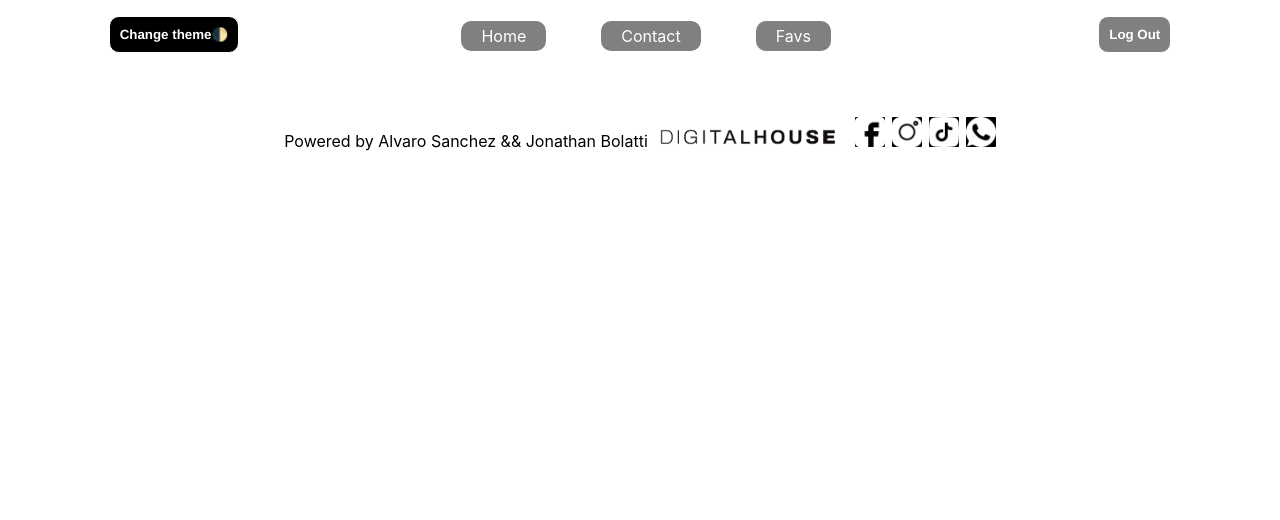
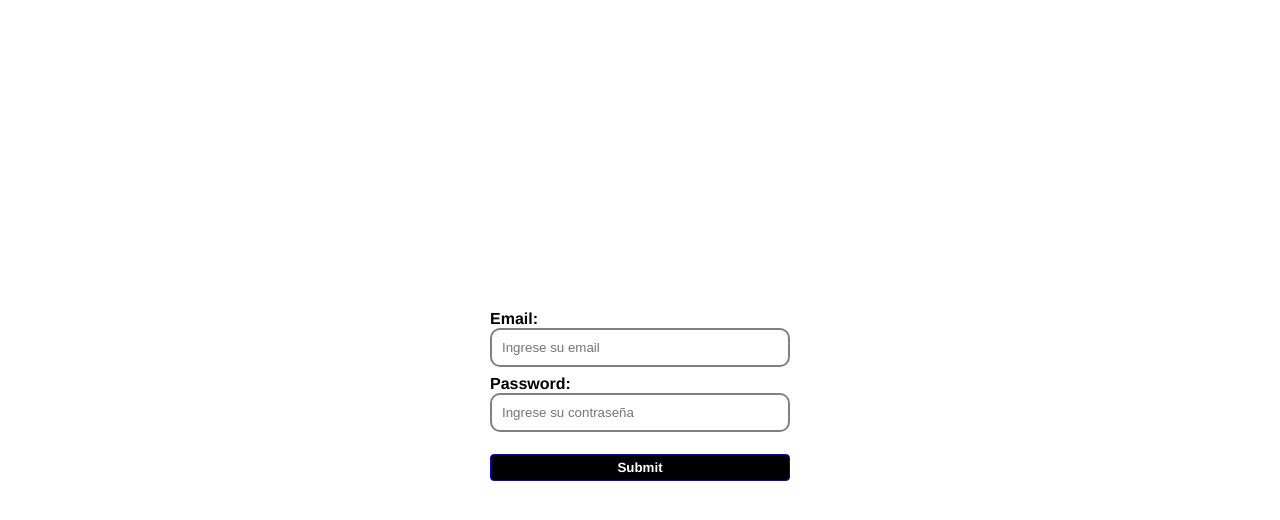
Before and after one commit to JonathanBolatti/ctd-esp-fe3-final-Alvaro.S-Jonathan.B, a React (Create React App) app: page / in a window 1280 px wide. Shown: the top 520 px of the page. Built offline with nearby package versions, Linux system fonts and the light colour scheme.

Commit message:
fix login y logOut

```diff
--- a/package.json
+++ b/package.json
@@ -9,7 +9,7 @@
     "formik": "^2.2.9",
     "react": "^18.2.0",
     "react-dom": "^18.2.0",
-    "react-router-dom": "^6.4.1",
+    "react-router-dom": "^6.10.0",
     "react-scripts": "5.0.1",
     "semantic-ui-react": "^2.1.4",
     "styled-components": "^5.3.9",
--- a/src/Components/Card.jsx
+++ b/src/Components/Card.jsx
@@ -25,14 +25,11 @@ const Card = ({ name, username, id, removeFavorite }) => {
 
   return (
     <div className={`card ${isSelected ? "selected" : ""}`} onClick={handleCardClick}>
-      {/* En cada card deberan mostrar en name - username y el id */}
       <img className="docImagen" src="../images/doctor.jpg" alt="" />
       <h3>
         <Link to={`/dentist/${id}`}>{id}-{name}</Link>
       </h3>
       <h4>{id}</h4>
-      {/* No debes olvidar que la Card a su vez servira como Link hacia la pagina de detalle */}
-      {/* Ademas deberan integrar la logica para guardar cada Card en el localStorage */}
       {state ? (
         <button onClick={() => deleteFav(id)} className="favButton">
           Delete
--- a/src/Components/Navbar.jsx
+++ b/src/Components/Navbar.jsx
@@ -4,7 +4,6 @@ import { Link, useNavigate } from 'react-router-dom'
 import {ContextGlobal} from './utils/global.context'
 import  { useContext } from "react";
 
-//Este componente debera ser estilado como "dark" o "light" dependiendo del theme del Context
 
 const Navbar = () => {
   const navigate = useNavigate();
@@ -12,8 +11,9 @@ const Navbar = () => {
   const {state, dispatch} = useContext(ContextGlobal)
 
   const handleClick = () => {
-    navigate(-1)
+    navigate('/');
   }
+
   const changeTheme = () => {
     const valor = state.theme
     dispatch({type: "dark", payload: !valor});
@@ -21,7 +21,7 @@ const Navbar = () => {
 
   return (
     <nav>
-    <button onClick={changeTheme} style={{backgroundColor: "black", border: "1px solid", borderRadius: "10px", padding: "10px", color: "white", fontWeight: "bold", fontFamily: "Helvetica, Arial, sans-serif", cursor: "pointer"}}>Change theme🌓</button>
+    <button onClick={changeTheme} style={{backgroundColor: "black", border: "1px solid", borderRadius: "10px", padding: "10px", color: "white", fontWeight: "bold", fontFamily: "Helvetica, Arial, sans-serif", cursor: "pointer"}}>Change theme 🌓</button>
     <ul style={{ listStyleType: "none", margin: 0, marginTop: "10px", padding: 0 }}>
       <Link to={"/home"} style={{ marginRight: "50px", backgroundColor: 'grey', color: "white", padding: "5px 20px", borderRadius: "10px" }}>Home</Link>
       <Link to={"/contact"} style={{ marginRight: "50px", backgroundColor: 'grey', color: "white", padding: "5px 20px", borderRadius: "10px" }}>Contact</Link>
--- a/src/Components/ToSubscribe.jsx
+++ b/src/Components/ToSubscribe.jsx
@@ -5,7 +5,6 @@ import PopUp from "./PopUp";
 
 
 const Form = () => {
-  //Aqui deberan implementar el form completo con sus validaciones
 const [name, setName] = useState("")
 const [email, setEmail] = useState("")
 const [errorName, setErrorName] = useState("")
--- a/src/Routes/Contact.jsx
+++ b/src/Pages/Contact.jsx
@@ -2,7 +2,6 @@ import React from 'react'
 import "../index.css"
 import Form from '../Components/ToSubscribe'
 
-//Este componente debera ser estilado como "dark" o "light" dependiendo del theme del Context
 
 const Contact = () => {
   return (
--- a/src/Routes/Detail.jsx
+++ b/src/Pages/Detail.jsx
@@ -3,7 +3,6 @@ import React, { useState, useEffect } from 'react'
 
 const Detail = () => {
 
-  // Consumiendo el parametro dinamico de la URL deberan hacer un fetch a un user en especifico
   const [dentist, setDentist] = useState()
   const params = useParams()
 
@@ -16,25 +15,21 @@ const Detail = () => {
 
   useEffect(() => {
     getDentist();
-    //state = true;
   }, [params])
 
   return (
     <>
-      <h1>Datos del dentista </h1>
-      {/* aqui deberan renderizar la informacion en detalle de un user en especifico */}
+      <h1>Dentist Data</h1>
       <div className='cardDetail'>
         <div>
-            <h3>Datos personales</h3>
-              <p><b>Nombre:</b>  {dentist?.name}</p>
+            <h3>Personal information</h3>
+              <p><b>Name:</b>  {dentist?.name}</p>
               <p><b>Email:</b> {dentist?.email}</p>
-              <p><b>Telefono:</b> {dentist?.phone}</p>
+              <p><b>Phone:</b> {dentist?.phone}</p>
               <p><b>Website:</b> {dentist?.website}</p>
         </div>
-
       </div>
 
-      {/* Deberan mostrar el name - email - phone - website por cada user en especifico */}
     </>
   )
 }
--- a/src/Routes/Home.jsx
+++ b/src/Pages/Home.jsx
@@ -2,12 +2,12 @@ import React, { useContext, useEffect, useState } from 'react'
 import Card from '../Components/Card'
 import "../index.css"
 import { ButtomContext } from '../Components/utils/DeleteContext'
+import Navbar from '../Components/Navbar'
 
-//Este componente debera ser estilado como "dark" o "light" dependiendo del theme del Context
 
 const Home = () => {
 
-  const [dentistas, setDentistas] = useState([])
+  const [dentists, setDentistas] = useState([])
   const {dispatch} = useContext(ButtomContext)
 
   const getDentista = async () => {
@@ -25,9 +25,9 @@ const Home = () => {
     <main className="" >
       <h1>Home</h1>
       <div className='card-grid'>
-          {dentistas.map(dentista => (
-            <div key={dentista.id}>
-              <Card id={dentista.id} name={dentista.name} username={dentista.username} />
+          {dentists.map(dentist => (
+            <div key={dentist.id}>
+              <Card id={dentist.id} name={dentist.name} username={dentist.username} />
             </div>
             ))
           }
--- a/src/index.jsx
+++ b/src/index.jsx
@@ -3,14 +3,15 @@ import ReactDOM from "react-dom/client";
 import "./index.css";
 import App from "./App";
 import { BrowserRouter, Route, Routes } from "react-router-dom";
-import Login from "./Routes/Login";
-import Home from "./Routes/Home";
-import Contact from "./Routes/Contact";
-import Detail from "./Routes/Detail";
-import Favs from "./Routes/Favs";
+import Login from "./Pages/Login";
+import Home from "./Pages/Home";
+import Contact from "./Pages/Contact";
+import Detail from "./Pages/Detail";
+import Favs from "./Pages/Favs";
 import DentistProvider from "./Components/utils/FavContext";
 import GlobalContext from "./Components/utils/global.context";
 import CardProvider from "./Components/utils/DeleteContext";
+
 
 const root = ReactDOM.createRoot(document.getElementById("root"));
 root.render(
@@ -20,11 +21,12 @@ root.render(
         <DentistProvider>
           <BrowserRouter>
             <Routes>
+              <Route path="/" element={<Login />} />
+              <Route path="/login" element={<Login />} />
               <Route path="/" element={<App />}>
-                <Route path="login" element={<Login />} />
-                <Route path="home" element={<Home />} />
-                <Route path="contact" element={<Contact />} />
-                <Route path="favs" element={<Favs />} />
+                <Route path="/home" element={<Home />} />
+                <Route path="/contact" element={<Contact />} />
+                <Route path="/favs" element={<Favs />} />
                 <Route path="/dentist/:id" element={<Detail />} />
               </Route>
             </Routes>
@@ -34,15 +36,3 @@ root.render(
     </GlobalContext>
   </React.StrictMode>
 );
-// import React from 'react';
-// import ReactDOM from 'react-dom/client';
-// import './index.css';
-// import App from './App';
-
-
-// const root = ReactDOM.createRoot(document.getElementById('root'));
-// root.render(
-//   <React.StrictMode>
-//       <App/>
-//   </React.StrictMode>
-// );
```
Also changed, not shown: src/Pages/Favs.jsx (renamed from src/Routes/Favs.jsx), src/Pages/Login.jsx (renamed from src/Routes/Login.jsx), 1 other file (tests, documents, lock files or other folders).
